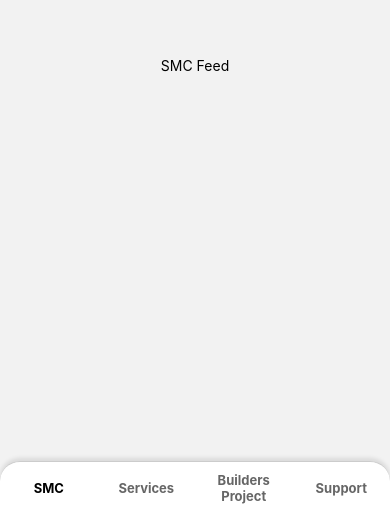
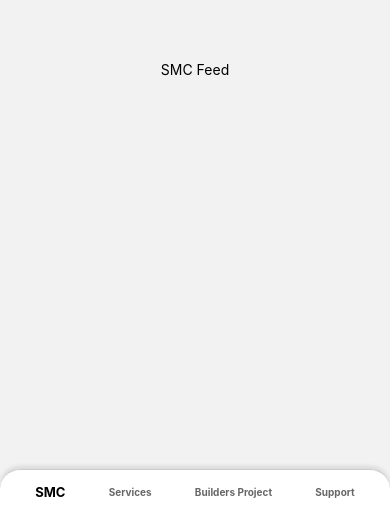
Before and after one commit to Chandrakant744/ideablog, a React Native app: screen /Dashboard in a window 390 px wide. Shown: the part 330-844 px from the top of the page. Built offline with nearby package versions, Linux system fonts and the light colour scheme.

Commit message:
change menu size

```diff
--- a/src/screens/Dashboard.tsx
+++ b/src/screens/Dashboard.tsx
@@ -4,7 +4,6 @@ import {
   View,
   TouchableOpacity,
   StyleSheet,
-  Dimensions,
 } from "react-native";
 import { createBottomTabNavigator } from "@react-navigation/bottom-tabs";
 import { SafeAreaView } from "react-native-safe-area-context";
@@ -19,39 +18,36 @@ type DashboardTabParamList = {
 
 const Tab = createBottomTabNavigator<DashboardTabParamList>();
 
-
 function SMCScreen() {
   return (
-    <View style={{ flex: 1, alignItems: "center", justifyContent: "center" }}>
+    <View style={styles.screen}>
       <Text>SMC Feed</Text>
     </View>
   );
 }
+
 function ServicesScreen() {
   return (
-    <View style={{ flex: 1, alignItems: "center", justifyContent: "center" }}>
+    <View style={styles.screen}>
       <Text>Services Feed</Text>
     </View>
   );
 }
+
 function SupportScreen() {
   return (
-    <View style={{ flex: 1, alignItems: "center", justifyContent: "center" }}>
+    <View style={styles.screen}>
       <Text>Support Feed</Text>
     </View>
   );
 }
 
-
 function MyTabBar({ state, descriptors, navigation }: any) {
-  const { width } = Dimensions.get("window");
-  const tabWidth = width / state.routes.length;
-
   return (
     <SafeAreaView style={styles.tabBarContainer} edges={["bottom"]}>
+      <View style={styles.tabRow}>
         {state.routes.map((route: any, index: number) => {
           const focused = state.index === index;
-
 
           const label = (() => {
             switch (route.name) {
@@ -84,10 +80,11 @@ function MyTabBar({ state, descriptors, navigation }: any) {
               key={route.key}
               accessibilityRole="button"
               onPress={onPress}
-            style={[styles.tabItem, { width: tabWidth }]}
+              style={styles.tabItem}
               activeOpacity={0.7}
             >
               <Text
+                numberOfLines={1}
                 style={[
                   styles.tabLabel,
                   focused ? styles.tabLabelFocused : styles.tabLabelUnfocused,
@@ -98,6 +95,7 @@ function MyTabBar({ state, descriptors, navigation }: any) {
             </TouchableOpacity>
           );
         })}
+      </View>
     </SafeAreaView>
   );
 }
@@ -117,13 +115,16 @@ export default function Dashboard() {
 }
 
 const styles = StyleSheet.create({
+  screen: {
+    flex: 1,
+    alignItems: "center",
+    justifyContent: "center",
+  },
   tabBarContainer: {
-    flexDirection: "row",
     backgroundColor: "#fff",
     borderTopWidth: 1,
     borderTopColor: "#ccc",
-    paddingTop: 10,
-    paddingBottom: 10,
+    paddingVertical: 10,
     borderTopLeftRadius: 20,
     borderTopRightRadius: 20,
     overflow: "hidden",
@@ -133,13 +134,18 @@ const styles = StyleSheet.create({
     shadowRadius: 4,
     elevation: 10,
   },
+  tabRow: {
+    flexDirection: "row",
+    justifyContent: "space-evenly",
+    alignItems: "center",
+  },
   tabItem: {
-    alignItems: "center",
-    justifyContent: "center",
+    paddingHorizontal: 8,
+    paddingVertical: 4,
   },
   tabLabel: {
+    fontWeight: "bold",
     textAlign: "center",
-    fontWeight: "bold",
   },
   tabLabelFocused: {
     color: "#000",
@@ -147,6 +153,6 @@ const styles = StyleSheet.create({
   },
   tabLabelUnfocused: {
     color: "#666",
-    fontSize: 13,
+    fontSize: 10,
   },
 });
```
Lines whose indentation alone changed are shown as unchanged.
